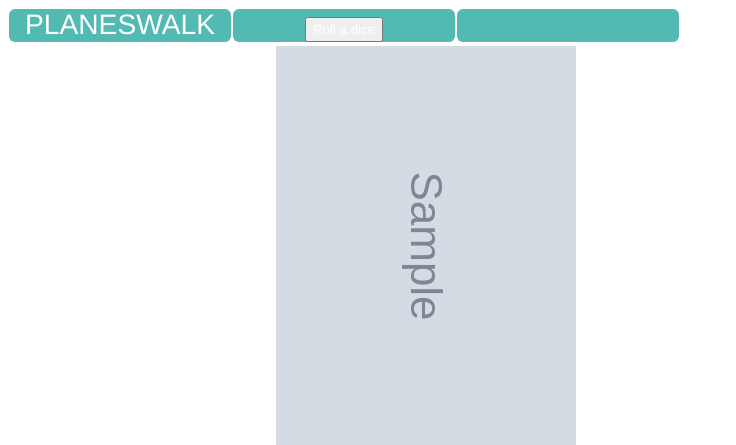
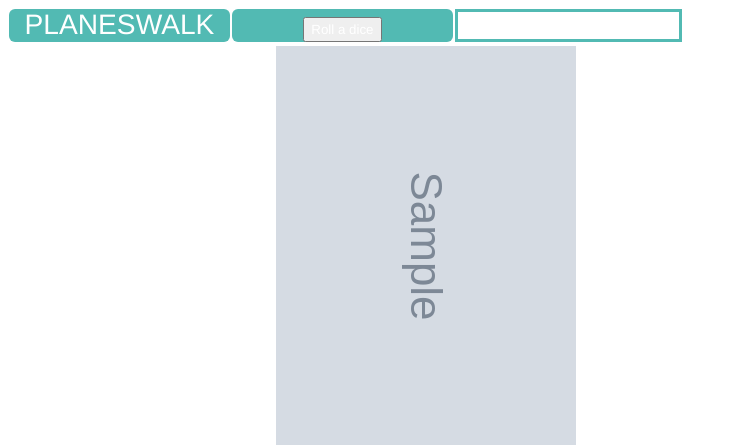
Before and after one commit to ph5x5/planechase-assistant, a Django app: template assistant/templates/index.html in a window 1280 px wide. Shown: the top 445 px of the page, without its empty margins (0-736 px from the left). Run offline with Django 3.2, Linux system fonts and the light colour scheme; the template is opened without the code that fills it: most values are stand-ins (such as "Sample title", 1, 10 or a date in 2020); grey boxes marked "Sample" are stand-in pictures.

Commit message:
Fixing layout

```diff
--- a/assistant/static/css/stylesheet.css
+++ b/assistant/static/css/stylesheet.css
@@ -61,7 +61,16 @@ button.button {
     margin: 1px;
 }
 
+.top_output {
+    text-align: center;
+    width: 30%;
+    font-size: 2.2vw;
+    border: solid 3px rgb(82, 186, 179);
+    color: rgb(0, 0, 0);
+    text-transform: uppercase;
+    margin: 1px;
+}
+
 .invert {
-    filter: invert(1);
     height: 3vh;
 }
--- a/assistant/templates/index.html
+++ b/assistant/templates/index.html
@@ -16,7 +16,7 @@
             <button class="button" id="dice">Roll a dice</button>
             <script src="{% static 'js/dice.js'%}"></script>
         </div>
-        <div class="top_element" id="placeholder">
+        <div class="top_output" id="placeholder">
         </div>
         <div class="plane">
             <div>
```
